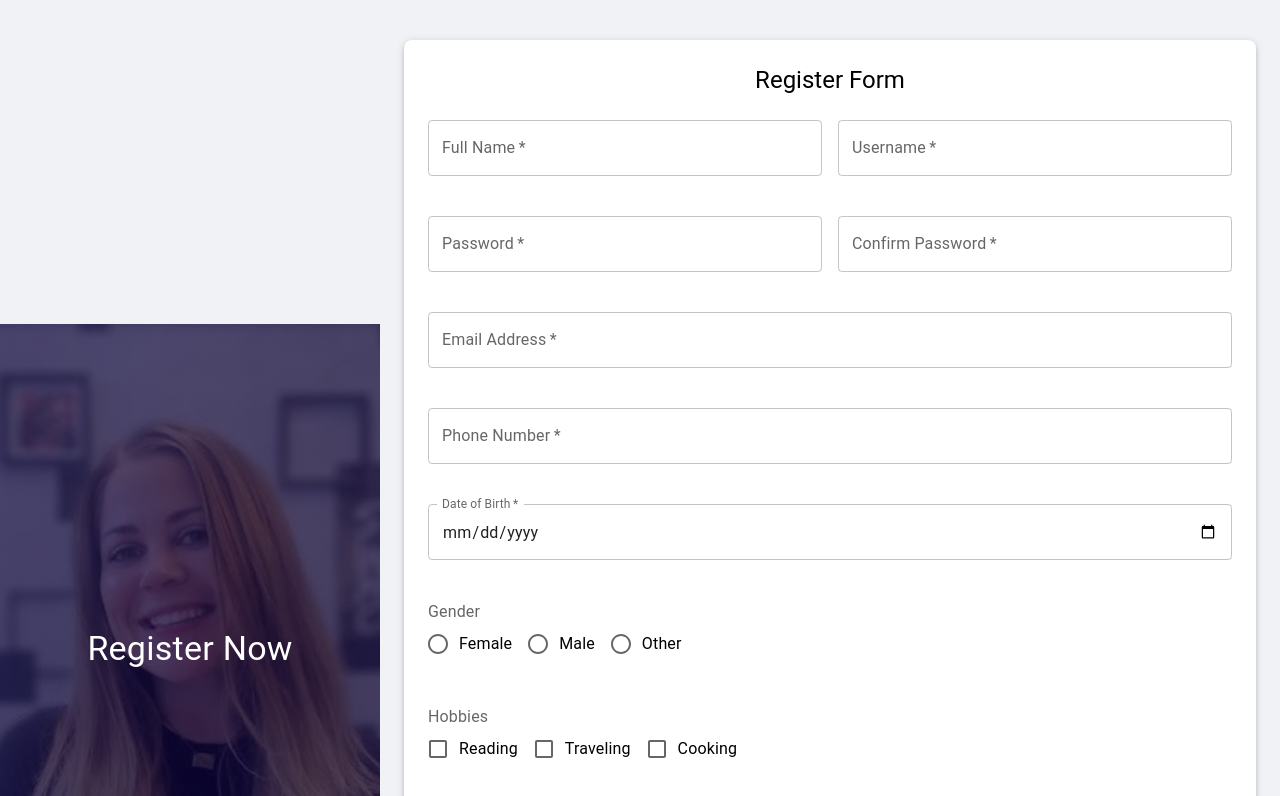
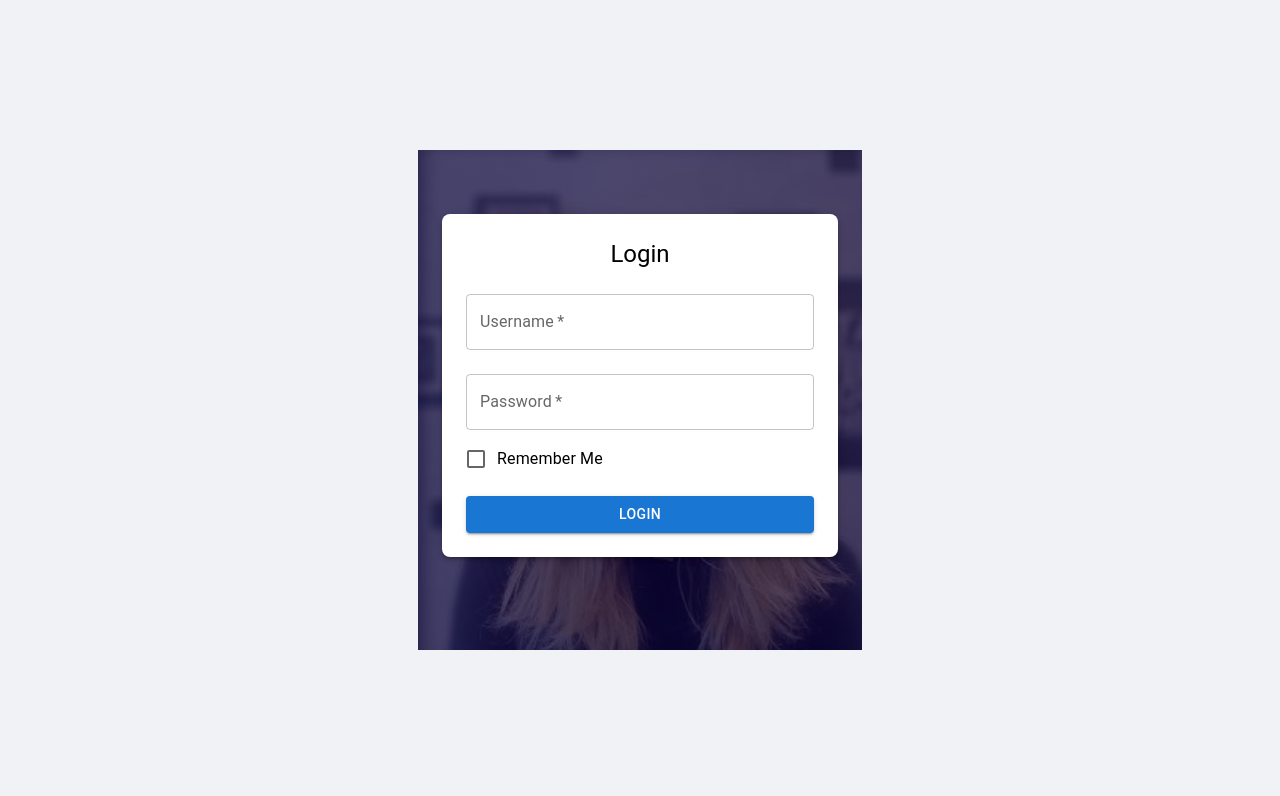
Before and after one commit to Venkateshjakkam/Training_session_2_react, a React (Create React App) app: page / in a window 1280 px wide. Shown: the top 796 px of the page. Built offline with nearby package versions, Linux system fonts and the light colour scheme.

Commit message:
Login_addited

```diff
--- /dev/null
+++ b/src/Login.css
@@ -0,0 +1,36 @@
+body {
+	margin: 0;
+	padding: 0;
+	font-family: Helvetica, sans-serif;
+	background-color: #f0f2f5;
+  }
+
+  .flexlogin {
+	display: flex;
+	justify-content: center;
+	align-items: center;
+	min-height: 100vh;
+  }
+
+  .main-container {
+	display: flex;
+	flex-direction: column;
+	align-items: center;
+	justify-content: center;
+  }
+
+  .main-container{
+	width:400px;
+	height: 500px;
+	background: linear-gradient(rgba(8, 0, 58, 0.7), rgba(8, 0, 58, 0.7)),url(imgBack-2.jpg) no-repeat;
+
+}
+.flexlogin{
+	display: flex;
+	flex-direction: row;
+}
+  @media (max-width: 600px) {
+	.main-container {
+	  width: 90%;
+	}
+  }
--- /dev/null
+++ b/src/Login.js
@@ -0,0 +1,45 @@
+import React from 'react';
+import { Container, TextField, Button, Checkbox, FormControlLabel, Box, Typography } from '@mui/material';
+import './Login.css';
+
+export default function Login() {
+  return (
+    <div className="flexlogin">
+      <Container maxWidth="xs" className="main-container">
+        <Box sx={{ mt: 8, p: 3, bgcolor: 'white', boxShadow: 3, borderRadius: 2 }}>
+          <Typography variant="h5" component="h2" align="center" gutterBottom>
+            Login
+          </Typography>
+          <form action="#" id="loginForm">
+            <TextField
+              fullWidth
+              margin="normal"
+              id="login-username"
+              label="Username"
+              variant="outlined"
+              required
+            />
+            <TextField
+              fullWidth
+              margin="normal"
+              id="login-password"
+              label="Password"
+              type="password"
+              variant="outlined"
+              required
+            />
+            <FormControlLabel
+              control={<Checkbox id="remember-me" name="remember-me" />}
+              label="Remember Me"
+            />
+            <Box sx={{ mt: 2 }}>
+              <Button variant="contained" type="submit" fullWidth>
+                Login
+              </Button>
+            </Box>
+          </form>
+        </Box>
+      </Container>
+    </div>
+  );
+}
--- a/src/index.js
+++ b/src/index.js
@@ -4,13 +4,15 @@ import './index.css';
 // import App from './App';
 import Form from './Form'
 import reportWebVitals from './reportWebVitals';
+import Login from './Login';
 
 const root = ReactDOM.createRoot(document.getElementById('root'));
 root.render(
   <React.StrictMode>
 
       {/* <App /> */}
-      <Form/>
+      {/* <Form/> */}
+      <Login/>
 
   </React.StrictMode>
 );
```
